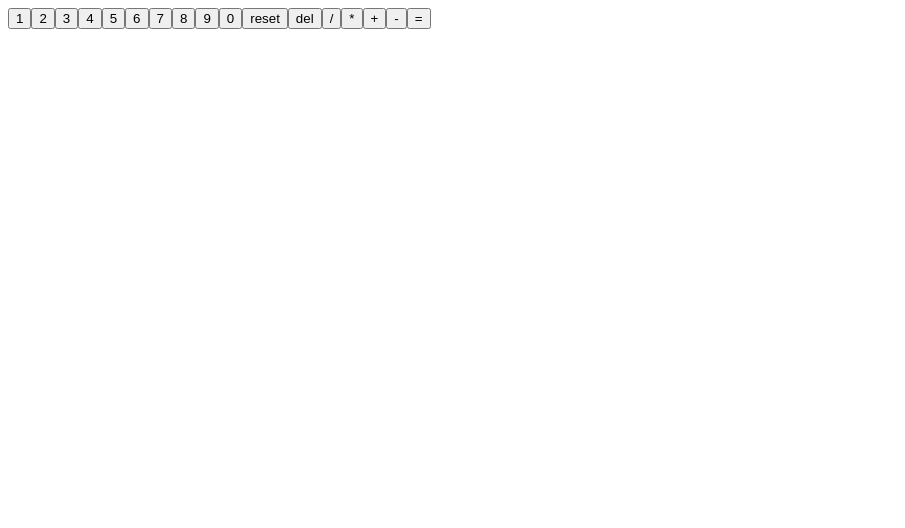
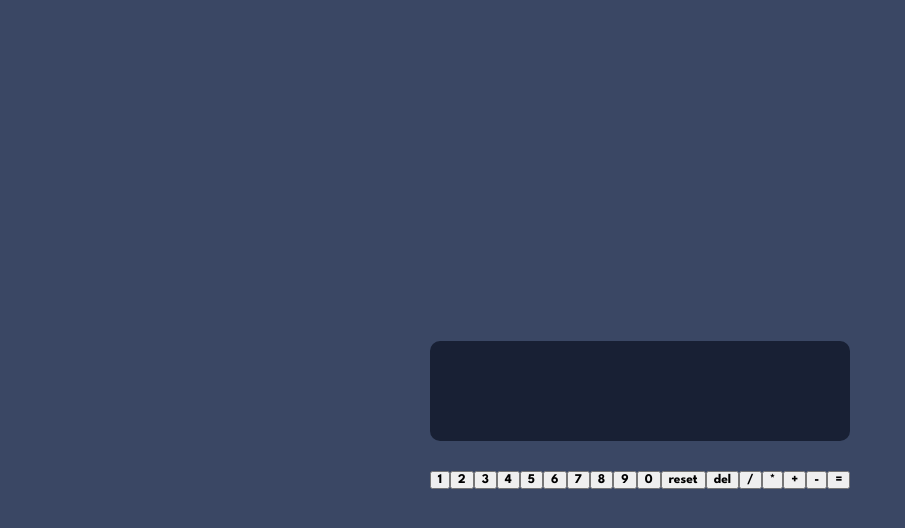
Before and after one commit to aryan-tayal/Calculator, a React (Vite) app: page / in a window 1280 px wide. Shown: the top 528 px of the page, without its empty margins (0-905 px from the left). Built offline with nearby package versions, Linux system fonts and the light colour scheme.

Commit message:
add basic screen and app styles

```diff
--- a/src/App.jsx
+++ b/src/App.jsx
@@ -1,8 +1,12 @@
 import React from "react";
 import Calculator from "./Calculator";
-
+import "./styles/App.css";
 const App = () => {
-  return <Calculator />;
+  return (
+    <div className="App">
+      <Calculator />
+    </div>
+  );
 };
 
 export default App;
--- a/src/Calculator.jsx
+++ b/src/Calculator.jsx
@@ -3,11 +3,11 @@ import CalculatorBtn from "./CalculatorBtn";
 import CalculatorScreen from "./CalculatorScreen";
 import reducer from "./reducer";
 import buttons from "./buttons";
-
+import "./styles/Calculator.css";
 const Calculator = () => {
   const [{ calcText }, dispatch] = useReducer(reducer, { calcText: "" });
   return (
-    <div>
+    <div className="Calculator">
       <CalculatorScreen text={calcText} />
       {buttons.map((button) => {
         if (button.type === "number") {
--- a/src/CalculatorScreen.jsx
+++ b/src/CalculatorScreen.jsx
@@ -1,7 +1,7 @@
 import React from "react";
-
+import "./styles/CalculatorScreen.css";
 const CalculatorScreen = ({ text }) => {
-  return <div>{text}</div>;
+  return <div className="CalculatorScreen">{text}</div>;
 };
 
 export default CalculatorScreen;
--- /dev/null
+++ b/src/styles/App.css
@@ -0,0 +1,15 @@
+@import url("https://fonts.googleapis.com/css2?family=League+Spartan:wght@700&display=swap");
+
+* {
+  margin: 0;
+  box-sizing: border-box;
+  font-family: "League Spartan", sans-serif;
+}
+.App {
+  height: 100vh;
+  display: flex;
+  justify-content: center;
+  align-items: center;
+  flex-direction: column;
+  background-color: hsl(222, 26%, 31%);
+}
--- /dev/null
+++ b/src/styles/Calculator.css
@@ -0,0 +1,3 @@
+.Calculator {
+  max-width: 50%;
+}
--- /dev/null
+++ b/src/styles/CalculatorScreen.css
@@ -0,0 +1,13 @@
+.CalculatorScreen {
+  color: hsl(0, 0%, 100%);
+  background-color: hsl(224, 36%, 15%);
+  border-radius: 10px;
+  height: 100px;
+  display: flex;
+  justify-content: flex-end;
+  align-items: center;
+  padding: 10px;
+  font-size: 3rem;
+  margin: 30px 0;
+  width: 100%;
+}
```
